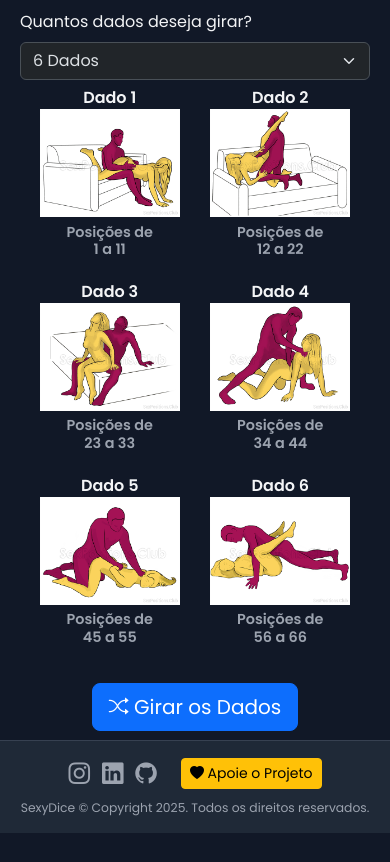
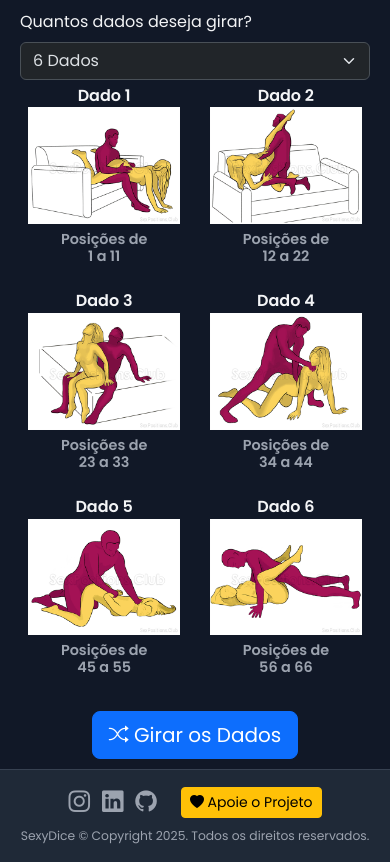
Before and after one commit to FernandoTeffelen/SexyDice, a Flask app: page /dado in a window 390 px wide. Shown: the part 57-919 px from the top of the page. Before the commit the page ends 890 px from the top, so only its background shows below. Run offline with Flask 3, Linux system fonts and the light colour scheme; the visitor is signed in with stand-in values (Sample User, id 1).

Commit message:
Atualizações 2.6

```diff
--- a/frontend/static/css/dado.css
+++ b/frontend/static/css/dado.css
@@ -60,11 +60,18 @@
     margin: 0;
     font-weight: 600;
     color: var(--text-muted);
-    font-size: 1.1rem;
-    min-height: 48px;
+    font-size: 1rem;
+    min-height: 50px;
     display: flex;
+    flex-direction: row;
     align-items: center;
     justify-content: center;
+    line-height: 1.3;
+    gap: 0.5em;
+}
+
+.dice-label span {
+    display: inline-block; /* Garante que os spans se comportem bem no flex */
 }
 
 .primeiro { color: #f87171; font-weight: bold; font-size: 1.2em; }
@@ -81,27 +88,36 @@
     .dice-container {
         padding: 0.1rem 0.1rem;
     }
+
+    /* CORREÇÃO APLICADA AQUI */
     .dice-row {
-        gap: 0.1rem;
+        gap: 0.5rem; /* Um espaçamento consistente */
         margin-top: -7%;
     }
+
     .dice-block {
-        width: 45%;
-        min-width: 140px;
-        margin-right: 4%;
-        margin-left: 4%;
+        /* Técnica mais moderna para duas colunas com gap */
+        flex-basis: calc(43% - 0.25rem); /* 50% da largura menos metade do 'gap' */
+        width: auto; /* Remove a largura fixa */
+        min-width: 0; /* Reseta a largura mínima do desktop */
+        margin-left: 3%; /* Remove as margens antigas */
+        margin-right: 3%; /* Remove as margens antigas */
     }
+
     .dice-block .dice-title {
         font-size: 1rem;
         margin-bottom: -10%;
-        margin-top: 7%;
+        margin-top: 5%;
     }
+
     .dice-label {
         font-size: 0.9rem;
         min-height: 40px;
-        margin-bottom: 7%;
+        margin-bottom: 5%;
         margin-top: -10%;
         line-height: 1.2;
         padding: 0 4px;
+        flex-direction: column; /* Quebra a linha no celular */
+        gap: 0;
     }
 }
--- a/frontend/static/js/script.js
+++ b/frontend/static/js/script.js
@@ -121,9 +121,8 @@ document.addEventListener("DOMContentLoaded", () => {
                 else if (posicao === 2) destaque = `<span class="terceiro">${numeroOrdinal}</span>`;
                 else destaque = `<span class="sublinhado">${numeroOrdinal}</span>`;
 
-                // --- AQUI ESTÁ A CORREÇÃO FINAL E DEFINITIVA ---
-                // Adicionamos style="white-space: nowrap;" para proibir que a linha seja quebrada.
-                label.innerHTML = `Sugestão:<br><span style="white-space: nowrap;">&nbsp;${destaque} colocada</span>`;
+                // CORREÇÃO ROBUSTA APLICADA AQUI
+                label.innerHTML = `<span>Sugestão:</span><span>${destaque} colocada</span>`;
             });
         }).finally(() => {
             rollBtn.disabled = false;
```
